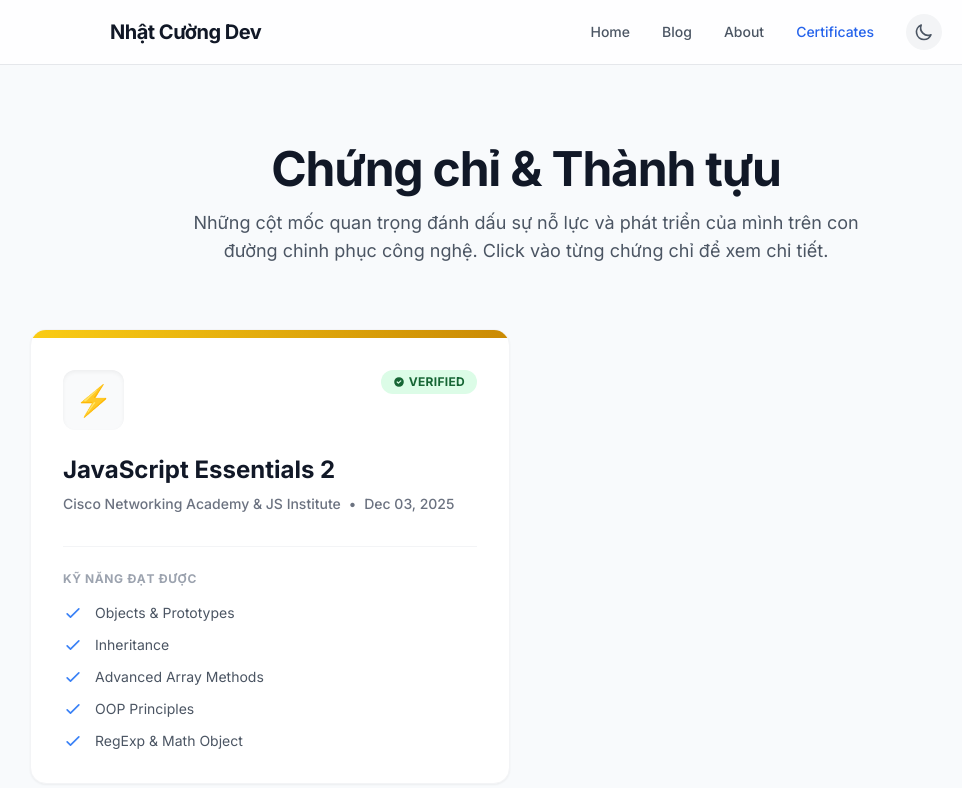
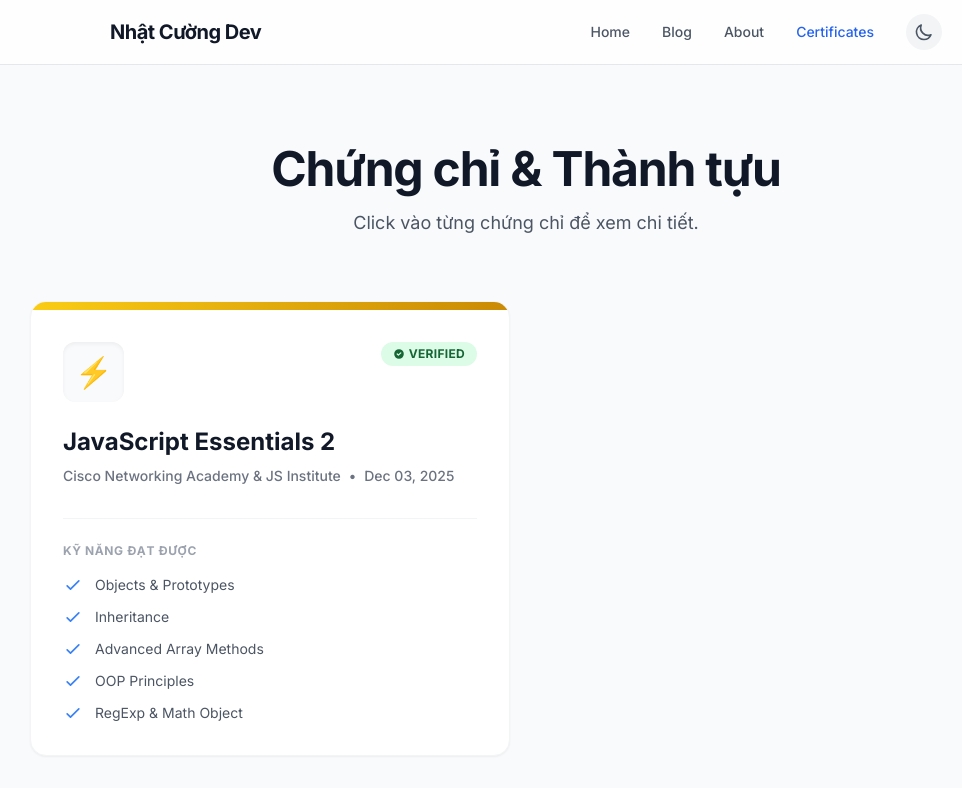
Before and after one commit to Shinjiiiiiiiii/TranAnhTuBlog, a React (Vite) app: page /certificates in a window 1280 px wide. Shown: the top 788 px of the page, without its empty margins (114-1076 px from the left). Built offline with nearby package versions, Linux system fonts and the light colour scheme.

Commit message:
Update CertificatesPage.tsx

```diff
--- a/pages/CertificatesPage.tsx
+++ b/pages/CertificatesPage.tsx
@@ -11,7 +11,7 @@ interface Certificate {
 }
 
 const CertificatesPage: React.FC = () => {
-  usePageTitle("Chứng chỉ & Thành tựu | Nhật Cường Dev");
+  usePageTitle("Chứng chỉ & Thành tựu");
 
   const [selectedCert, setSelectedCert] = useState<Certificate | null>(null);
 
@@ -81,8 +81,7 @@ const CertificatesPage: React.FC = () => {
           Chứng chỉ & Thành tựu
         </h1>
         <p className="text-lg text-gray-600 dark:text-gray-300 max-w-2xl mx-auto">
-          Những cột mốc quan trọng đánh dấu sự nỗ lực và phát triển của mình
-          trên con đường chinh phục công nghệ. Click vào từng chứng chỉ để xem
+          Click vào từng chứng chỉ để xem
           chi tiết.
         </p>
       </div>
```
